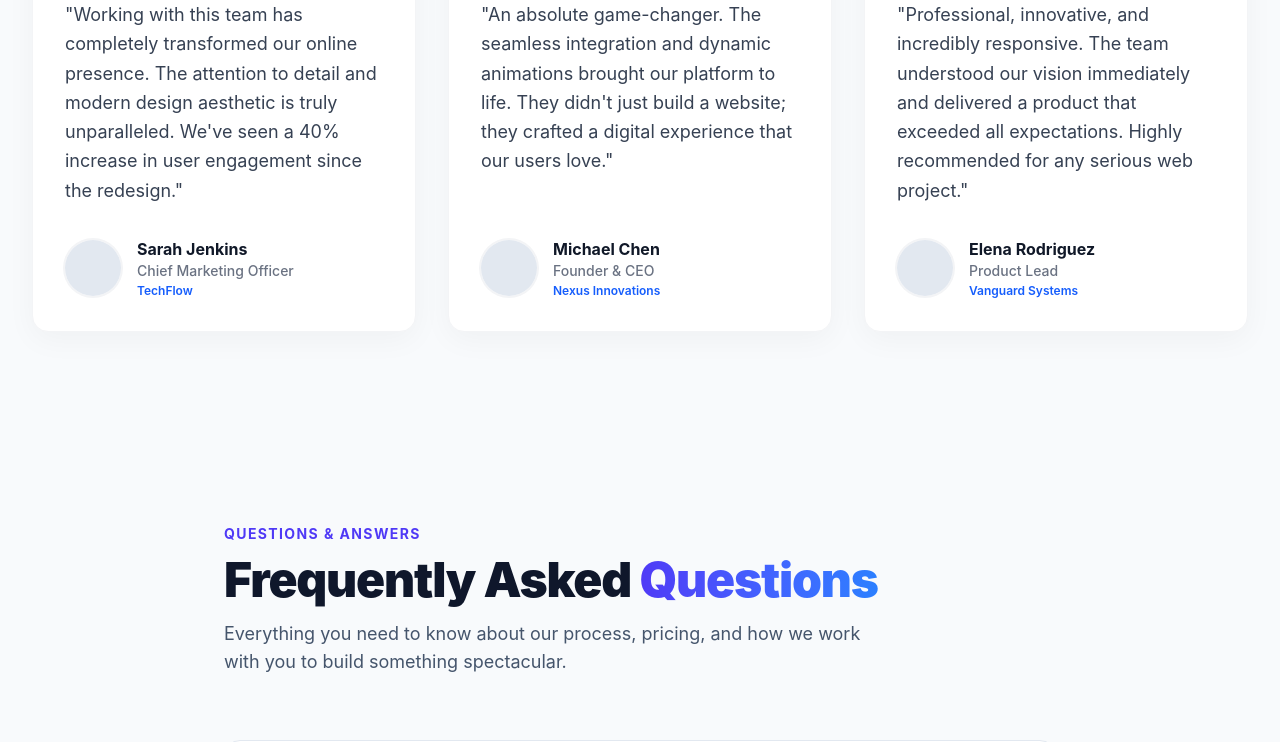
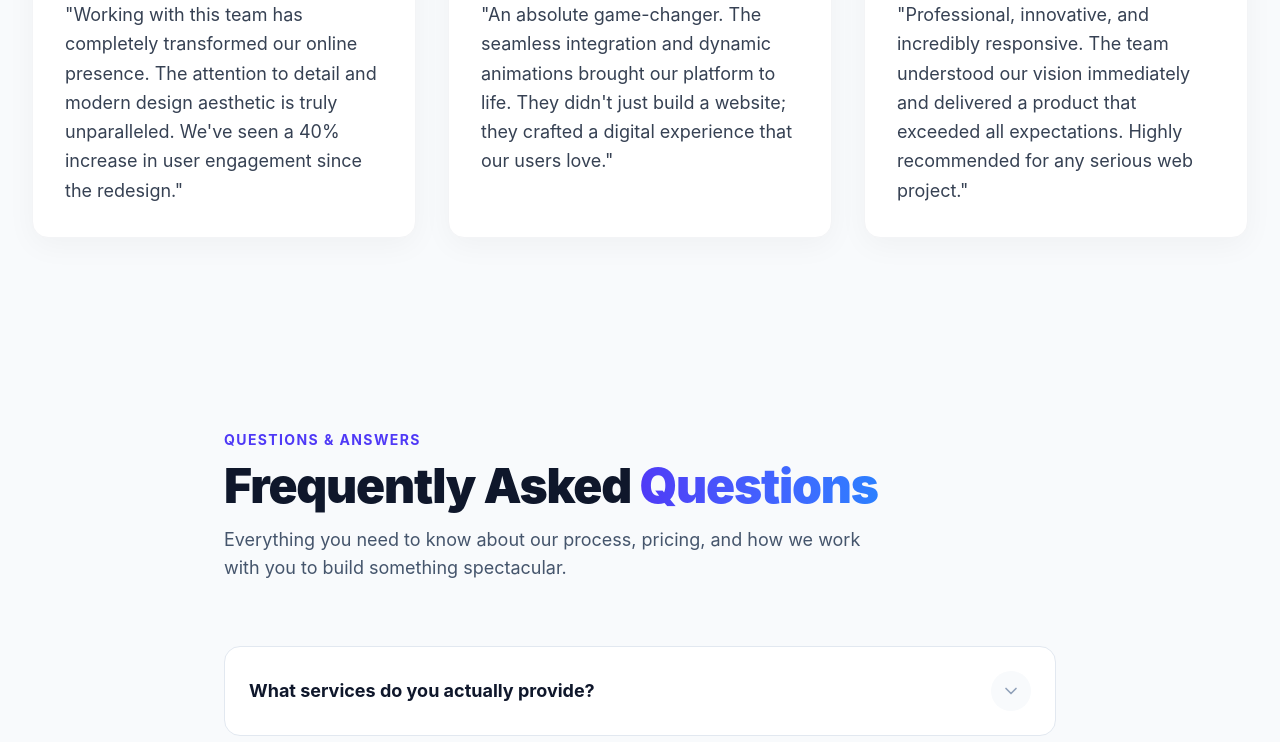
Before and after one commit to ZekTech-code/Tier-Digital, a React (Vite) app: page / in a window 1280 px wide. Shown: the part 6197-6939 px from the top of the page. Built offline with nearby package versions, Linux system fonts and the light colour scheme.

Commit message:
Delete unused Logos component, dedupe team avatars, align roles, drop testimonial attribution

```diff
--- /dev/null
+++ b/scripts/check-images.cjs
@@ -0,0 +1,34 @@
+const fs = require("fs");
+const path = require("path");
+
+const envLine = fs
+  .readFileSync(".env", "utf8")
+  .split(/\r?\n/)
+  .find((x) => x.startsWith("VITE_IMAGE_MAP="));
+const envKeys = new Set(Object.keys(JSON.parse(envLine.slice("VITE_IMAGE_MAP=".length))));
+
+const cfg = fs.readFileSync("src/config/images.js", "utf8");
+const cfgKeys = new Set([...cfg.matchAll(/pick\("([A-Z_0-9]+)"\)/g)].map((m) => m[1]));
+
+const walk = (d) =>
+  fs.readdirSync(d, { withFileTypes: true }).flatMap((e) =>
+    e.isDirectory()
+      ? walk(path.join(d, e.name))
+      : /\.(js|jsx)$/.test(e.name) ? [path.join(d, e.name)] : []
+  );
+
+const used = new Set();
+for (const f of walk("src")) {
+  if (f.endsWith(path.join("config", "images.js"))) continue;
+  const s = fs.readFileSync(f, "utf8");
+  for (const m of s.matchAll(/IMG\.([A-Z_0-9]+)/g)) used.add(m[1]);
+}
+
+const diff = (a, b) => [...a].filter((x) => !b.has(x));
+
+console.log("env keys     :", envKeys.size);
+console.log("config keys  :", cfgKeys.size);
+console.log("used in code :", used.size);
+console.log("USED but MISSING from config:", diff(used, cfgKeys));
+console.log("config but MISSING from env :", diff(cfgKeys, envKeys));
+console.log("env but UNUSED              :", diff(envKeys, used));
--- a/src/components/Logos.jsx
+++ /dev/null
@@ -1,46 +0,0 @@
-import React from "react";
-import { IMG } from "../config/images";
-
-const Logos = () => {
-  const logos = [
-    {
-      name: "Facebook Marketing Partner",
-      img: IMG.LOGO_FACEBOOK,
-      sub: "Premier Partner",
-    },
-    {
-      name: "Google Partner",
-      img: IMG.LOGO_GOOGLE,
-      sub: "Google Endorsed",
-    },
-    {
-      name: "Forbes",
-      img: IMG.LOGO_FORBES,
-      sub: "Agency Council",
-    },
-    {
-      name: "Inc 5000",
-      img: IMG.LOGO_INC,
-      sub: "Fastest Growing",
-    },
-  ];
-  return (
-    <div className="max-w-7xl mx-auto px-6 pb-12">
-      <div className="grid grid-cols-2 md:grid-cols-4 gap-8 items-center text-center">
-        {logos.map((logo, index) => (
-          <div key={index} className="flex flex-col items-center gap-2">
-            <img
-              src={logo.img}
-              alt={logo.name}
-              className="h-10 object-contain grayscale opacity-80 hover:opacity-100 transition"
-            />
-
-            <p className="text-sm text-gray-300">{logo.sub}</p>
-          </div>
-        ))}
-      </div>
-    </div>
-  );
-};
-
-export default Logos;
--- a/src/components/Testimonial.jsx
+++ b/src/components/Testimonial.jsx
@@ -1,31 +1,18 @@
 import React from 'react';
 import ScrollReveal from './ScrollReveal';
-import { IMG } from '../config/images';
 
 const testimonials = [
   {
     id: 1,
-    name: 'Sarah Jenkins',
-    role: 'Chief Marketing Officer',
-    company: 'TechFlow',
     content: "Working with this team has completely transformed our online presence. The attention to detail and modern design aesthetic is truly unparalleled. We've seen a 40% increase in user engagement since the redesign.",
-    image: IMG.AVATAR_47
   },
   {
     id: 2,
-    name: 'Michael Chen',
-    role: 'Founder & CEO',
-    company: 'Nexus Innovations',
     content: "An absolute game-changer. The seamless integration and dynamic animations brought our platform to life. They didn't just build a website; they crafted a digital experience that our users love.",
-    image: IMG.AVATAR_11
   },
   {
     id: 3,
-    name: 'Elena Rodriguez',
-    role: 'Product Lead',
-    company: 'Vanguard Systems',
     content: "Professional, innovative, and incredibly responsive. The team understood our vision immediately and delivered a product that exceeded all expectations. Highly recommended for any serious web project.",
-    image: IMG.AVATAR_32
   }
 ];
 
@@ -52,27 +39,15 @@ const Testimonial = () => {
               key={testimonial.id}
               className="bg-white dark:bg-slate-800/60 rounded-2xl p-8 shadow-[0_8px_30px_rgb(0,0,0,0.04)] border border-gray-100 dark:border-slate-700/60 hover:shadow-[0_8px_30px_rgb(0,0,0,0.08)] hover:-translate-y-1 transition-all duration-300 group flex flex-col h-full"
             >
-              {/* Quote Icon */}
               <div className="mb-6 text-blue-500 opacity-20 group-hover:opacity-100 group-hover:text-blue-600 dark:group-hover:text-blue-400 transition-all duration-300">
                 <svg width="40" height="40" viewBox="0 0 24 24" fill="currentColor" xmlns="http://www.w3.org/2000/svg">
                   <path d="M14.017 21L16.411 14.973V3H24V14.973L21.571 21H14.017ZM3 21L5.394 14.973V3H12.983V14.973L10.554 21H3Z" />
                 </svg>
               </div>
 
-              <p className="text-gray-700 dark:text-slate-200 text-lg leading-relaxed mb-8 relative z-10 grow">
+              <p className="text-gray-700 dark:text-slate-200 text-lg leading-relaxed relative z-10 grow">
                 "{testimonial.content}"
               </p>
-
-              <div className="flex items-center gap-4 mt-auto">
-                <div className="w-14 h-14 rounded-full overflow-hidden ring-2 ring-gray-100 dark:ring-slate-700 group-hover:ring-blue-100 dark:group-hover:ring-blue-500/40 transition-all duration-300">
-                  <img src={testimonial.image} alt={testimonial.name} className="w-full h-full object-cover" />
-                </div>
-                <div>
-                  <h4 className="font-bold text-gray-900 dark:text-white">{testimonial.name}</h4>
-                  <p className="text-sm text-gray-500 dark:text-slate-400 font-medium">{testimonial.role}</p>
-                  <p className="text-xs text-blue-600 dark:text-blue-400 font-semibold mt-0.5">{testimonial.company}</p>
-                </div>
-              </div>
             </div>
           ))}
         </div>
--- a/src/config/images.js
+++ b/src/config/images.js
@@ -61,10 +61,7 @@ export const IMG = {
   AVATAR_32: pick("AVATAR_32"),
   AVATAR_47: pick("AVATAR_47"),
 
-  LOGO_FACEBOOK: pick("LOGO_FACEBOOK"),
   LOGO_GOOGLE: pick("LOGO_GOOGLE"),
-  LOGO_FORBES: pick("LOGO_FORBES"),
-  LOGO_INC: pick("LOGO_INC"),
   LOGO_AMAZON: pick("LOGO_AMAZON"),
   LOGO_MICROSOFT: pick("LOGO_MICROSOFT"),
   LOGO_META: pick("LOGO_META"),
--- a/src/data/jobs.js
+++ b/src/data/jobs.js
@@ -48,19 +48,19 @@ export const benefits = [
 export const teamMembers = [
   {
     name: "Amara Bello",
-    role: "Head of Performance",
-    quote: "I came for the challenge, stayed for the people. Every day pushes me to think sharper.",
+    role: "Creative Director",
+    quote: "Tier lets me blend data and art in ways agencies twice our size can't. That's rare.",
     avatar: IMG.AVATAR_47,
   },
   {
     name: "David Okafor",
-    role: "Creative Director",
-    quote: "Tier lets me blend data and art in ways agencies twice our size can't. That's rare.",
-    avatar: IMG.AVATAR_11,
+    role: "Head of Performance",
+    quote: "I came for the challenge, stayed for the people. Every day pushes me to think sharper.",
+    avatar: IMG.AVATAR_12,
   },
   {
     name: "Priya Nair",
-    role: "Lead Analyst",
+    role: "Analytics Lead",
     quote: "I've never worked somewhere that actually uses insights to change strategy, not just fill decks.",
     avatar: IMG.AVATAR_32,
   },
```
Also changed, not shown: 1 other file (tests, documents, lock files or other folders).
